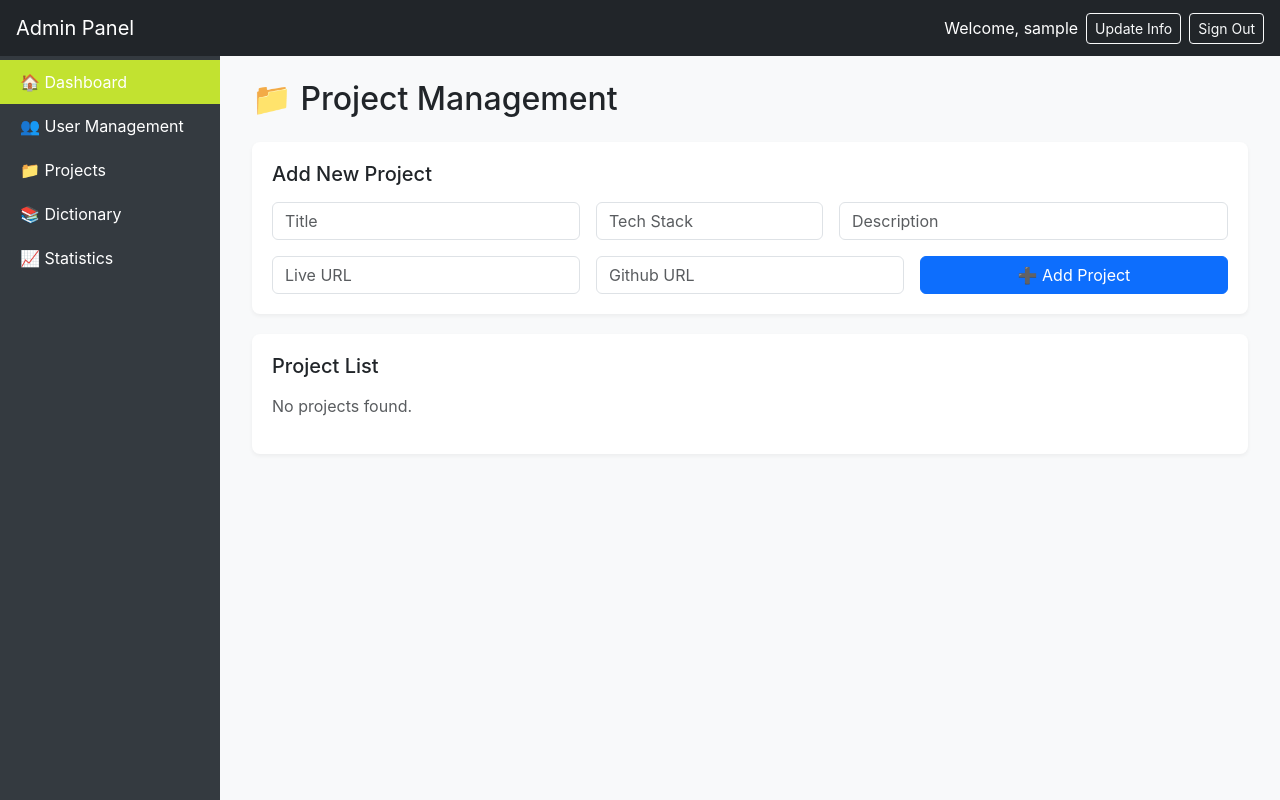
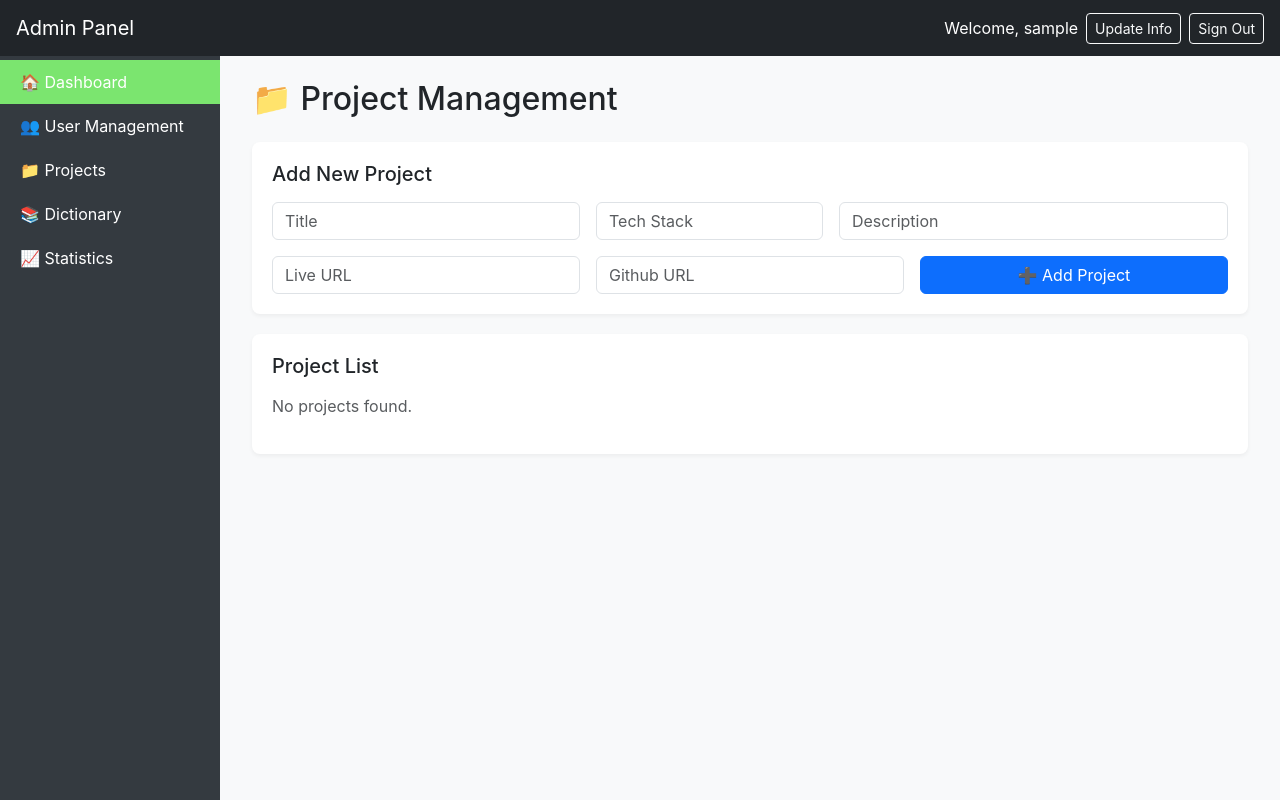
Before and after one commit to dohoa00248/portfolio, a Node server app: page /api/v1/admin/projects in a window 1280 px wide, with the pointer over the restyled element. Run offline with Node 20, Linux system fonts and the light colour scheme; the visitor is signed in with stand-in values (Sample User, id 1); data that the repository does not hold is empty; some libraries are stand-ins or nearby versions.

Commit message:
update UI admin

```diff
--- a/src/public/css/admin.css
+++ b/src/public/css/admin.css
@@ -44,7 +44,7 @@ body {
 }
 
 .sidebar a:hover {
-  background: #c2e230;
+  background: #7be56f;
 }
 
 /* Main content */
```
